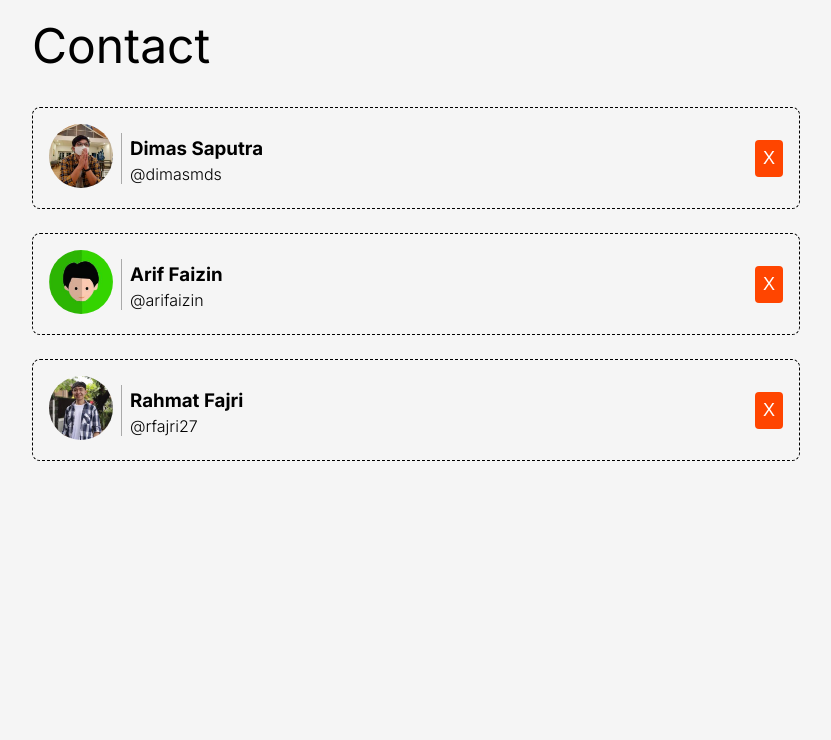
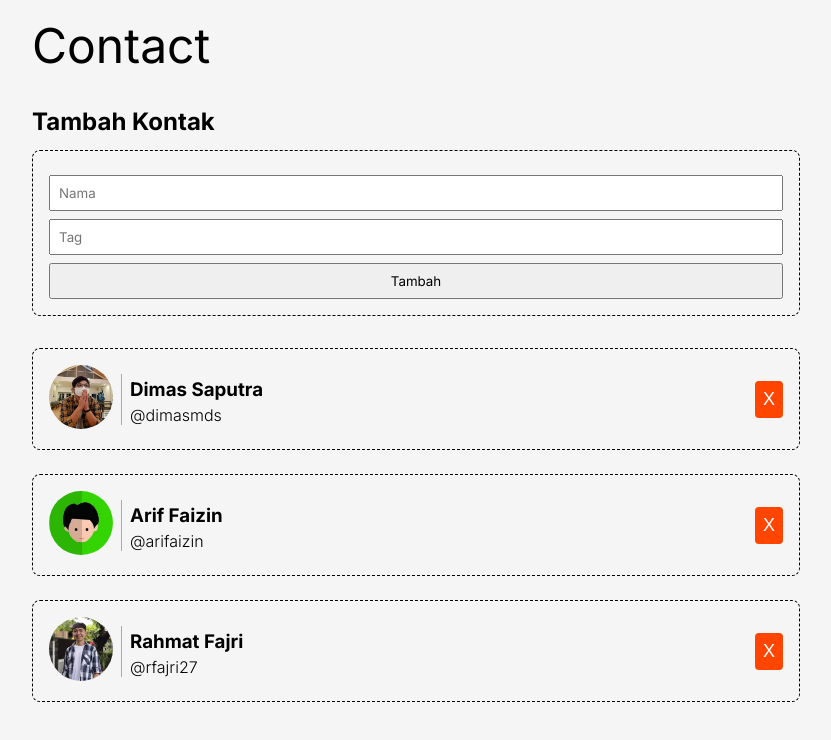
Before and after one commit to Moniedelli/Contact-App, a React (Vite) app in the folder vite-project/: page / in a window 1280 px wide. Shown: the top 740 px of the page, without its empty margins (224-1055 px from the left). Built offline with nearby package versions, Linux system fonts and the light colour scheme.

Commit message:
contact input create

```diff
--- a/vite-project/src/components/ContactApp.jsx
+++ b/vite-project/src/components/ContactApp.jsx
@@ -3,6 +3,7 @@
 import React from "react";
 import ContactList from "./ContactList";
 import { getData } from "../utils/data.js";
+import ContactInput from "./ContactInput";
 
 class ContactApp extends React.Component{
   constructor(props){
@@ -13,6 +14,7 @@
     }
 
     this.onDeleteHandler = this.onDeleteHandler.bind(this);
+    this.onAddContactHandler = this.onAddContactHandler.bind(this);
   }
 
 //berisi parameter id yang menunjukkan id yang akan dihapus
@@ -21,10 +23,28 @@
     this.setState({contacts})
   }
 
+  onAddContactHandler({name, tag}){
+    this.setState ((prevState) => {
+      return {
+        contacts: [
+          ...prevState.contacts,
+          {
+            id: +new Date(),
+            name,
+            tag,
+            imageUrl: '/image/default.jpg'
+          }
+        ]
+      }
+    })
+  }
+
   render(){
     return(
       <div className="contact-app">
         <h1>Contact</h1>
+        <h2>Tambah Kontak</h2>
+        <ContactInput addContact={this.onAddContactHandler} />
         <ContactList contacts={this.state.contacts} onDelete={this.onDeleteHandler} />
       </div>
     )
--- /dev/null
+++ b/vite-project/src/components/ContactInput.jsx
@@ -0,0 +1,49 @@
+import React from "react";
+
+class ContactInput extends React.Component{
+  constructor(props){
+    super(props);
+
+    this.state= {
+      name: '',
+      tag: ''
+    }
+
+    this.onNameChangeEventHandler = this.onNameChangeEventHandler.bind(this);
+    this.onTagChangeEventHandler =  this.onTagChangeEventHandler.bind(this);
+    this.onSubmitEventHandler = this.onSubmitEventHandler.bind(this);
+  }
+
+  onNameChangeEventHandler(event){
+    this.setState(() => {
+      return{
+        name : event.target.value
+      }
+    })
+  }
+
+  onTagChangeEventHandler(event){
+    this.setState(() => {
+      return{
+        tag: event.target.value
+      }
+    })
+  }
+
+  onSubmitEventHandler(event){
+    event.preventDefault();
+    this.props.addContact(this.state);
+  }
+
+  render() {
+    return(
+      <form className='contact-input' onSubmit={this.onSubmitEventHandler}>
+        <input type="text" placeholder="Nama" value={this.state.name} onChange={this.onNameChangeEventHandler} />
+        <input type="text" placeholder="Tag" value={this.state.tag} onChange={this.onTagChangeEventHandler}/>
+        <button type="submit">Tambah</button>
+      </form>
+    )
+  }
+}
+
+export default ContactInput;
```
